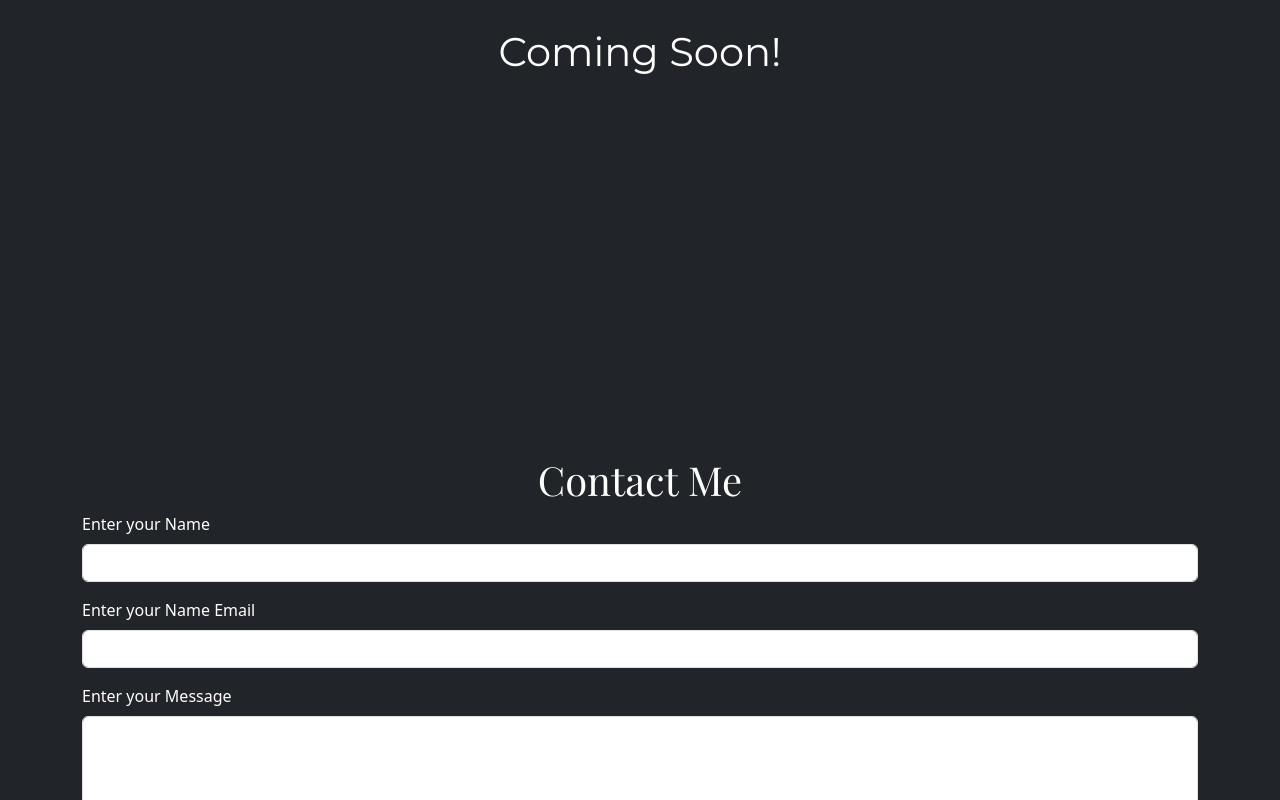
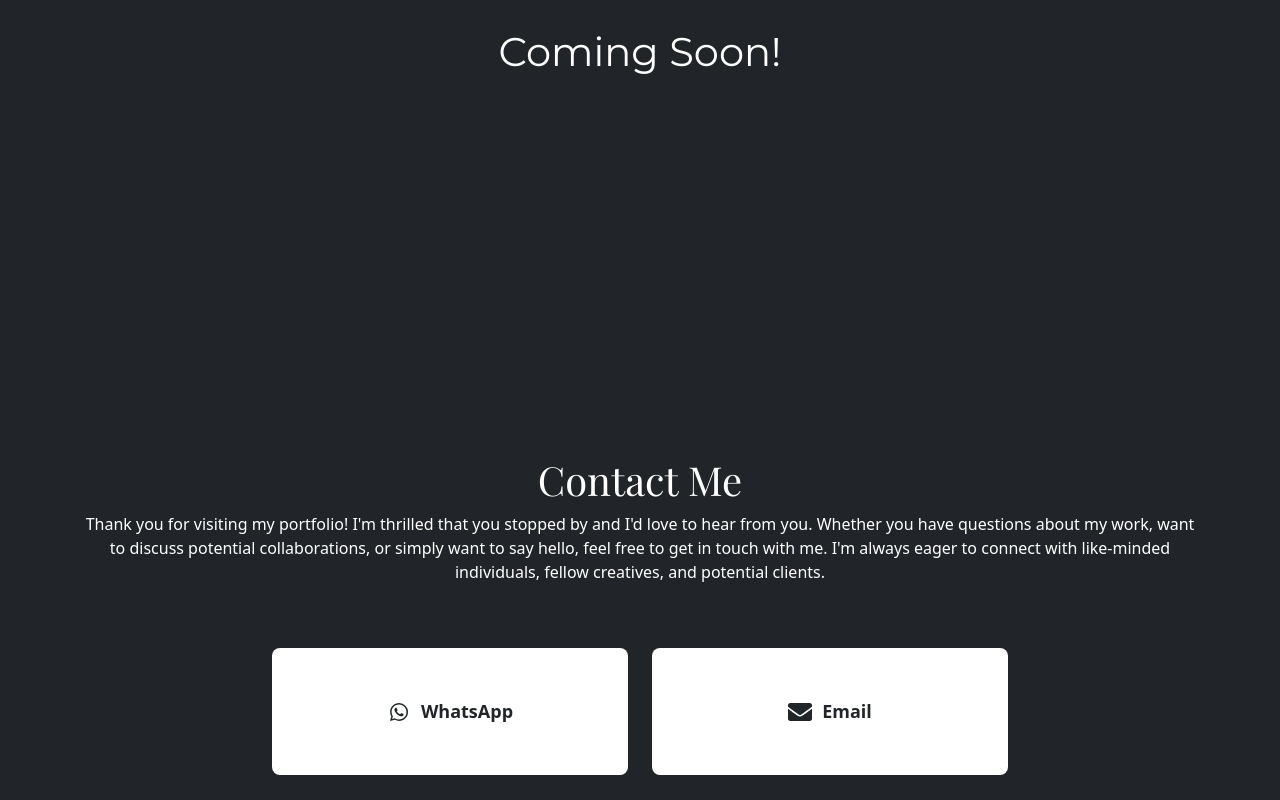
Before and after one commit to nadirbakri/portofolio, a Next.js app: page / in a window 1280 px wide. Shown: the part 2000-2800 px from the top of the page. Built offline with nearby package versions, Linux system fonts and the light colour scheme; a web font is replaced by a local one.

Commit message:
ganti contact me

```diff
--- a/package.json
+++ b/package.json
@@ -10,6 +10,7 @@
   },
   "dependencies": {
     "bootstrap": "^5.3.0",
+    "googleapis": "^122.0.0",
     "next": "13.4.12",
     "react": "18.2.0",
     "react-dom": "18.2.0",
--- a/src/pages/components/Contact.js
+++ b/src/pages/components/Contact.js
@@ -1,29 +1,40 @@
 import styles from '@/styles/Home.module.css';
+import { FaEnvelope } from "react-icons/fa";
+import { BiLogoWhatsapp } from "react-icons/bi";
 
 const Contact = () => {
+  const handleWhatsApp = () => {
+    const phoneNumber = '6285692468229';
+    const message = "Hello, I'm interested in getting in touch with you.";
+    window.open(`https://api.whatsapp.com/send?phone=${phoneNumber}&text=${encodeURIComponent(message)}`);
+  };
+
+  const handleEmail = () => {
+    // Gantikan alamat email Anda dan subjek email yang diinginkan
+    const email = 'your-email@example.com';
+    const subject = "Get in Touch - Let's Create Something Amazing Together!";
+    window.location.href = `mailto:${email}?subject=${encodeURIComponent(subject)}`;
+  };
+
   return (
-    <section className='min-vh-100 bg-dark text-white'>
+    <section className='bg-dark text-white pb-5'>
       <div className='container'>
         <h1 className={`${styles.playfair} text-center`}>Contact Me</h1>
-        <form>
-          <div className="mb-3">
-            <label htmlFor="inputName" className="form-label">Enter your Name</label>
-            <input type="text" className="form-control" id="inputName" />
-          </div>
-          <div className="mb-3">
-            <label htmlFor="inputEmail" className="form-label">Enter your Name Email</label>
-            <input type="email" className="form-control" id="inputEmail" />
-          </div>
-          <div className="mb-3">
-            <label htmlFor="textarea" className="form-label">Enter your Message</label>
-            <div className="form-floating">
-              <textarea className="form-control" id="textarea" style={{ height: "200px" }}></textarea>
+        <p className={`${styles.montserrat} text-center`}>Thank you for visiting my portfolio! I'm thrilled that you stopped by and I'd love to hear from you. Whether you have questions about my work, want to discuss potential collaborations, or simply want to say hello, feel free to get in touch with me. I'm always eager to connect with like-minded individuals, fellow creatives, and potential clients.</p>
+        <div className='row pt-5'>
+          <div className='col-4 offset-2'>
+            <div className={`${styles.contactButton} bg-white text-dark`} onClick={handleWhatsApp}>
+              <BiLogoWhatsapp className={`${styles.contactIcon}`} />
+              <span className={`${styles.contactLabel}`}>WhatsApp</span>
             </div>
           </div>
-          <div className='d-grid gap-2'>
-            <button type="submit" className="mt-3 btn btn-light btn-block">Submit</button>
+          <div className='col-4'>
+            <div className={`${styles.contactButton} bg-white text-dark`} onClick={handleEmail}>
+              <FaEnvelope className={`${styles.contactIcon}`} />
+              <span className={`${styles.contactLabel}`}>Email</span>
+            </div>
           </div>
-        </form>
+        </div>
       </div>
     </section>
   );
--- a/src/styles/Home.module.css
+++ b/src/styles/Home.module.css
@@ -64,6 +64,28 @@
   font-size: 14px;
 }
 
+/* Styles for Contact component */
+.contactButton {
+  display: flex;
+  align-items: center;
+  justify-content: center;
+  cursor: pointer;
+  padding: 50px;
+  border-radius: 8px;
+  margin-bottom: 10px;
+  transition: background-color 0.2s ease;
+}
+
+.contactIcon {
+  font-size: 24px;
+  margin-right: 10px;
+}
+
+.contactLabel {
+  font-size: 18px;
+  font-weight: bold;
+}
+
 @media (max-width: 768px) {
   .selfie {
     height: 500px;
```
Also changed, not shown: 1 other file (tests, documents, lock files or other folders).
